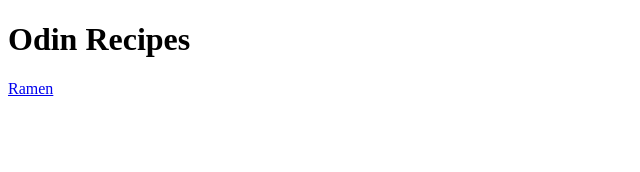
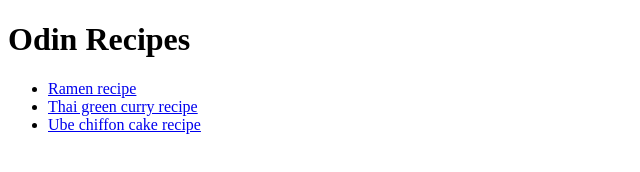
Before and after one commit to ssket/odin-recipes, a plain HTML site: page index.html in a window 1280 px wide. Shown: the whole page, without its empty margins (0-640 px from the left). Drawn offline with Linux system fonts and the light colour scheme.

Commit message:
Add links of all recipes

```diff
--- a/index.html
+++ b/index.html
@@ -8,7 +8,11 @@
 </head>
 <body>
     <h1>Odin Recipes</h1>
-    <a href="recipes/ramen.html">Ramen</a>
+        <ul>
+            <li><a href="recipes/ramen.html">Ramen recipe</a></li>
+            <li><a href="recipes/thai-curry.html">Thai green curry recipe</a></li>
+            <li><a href="recipes/ube-cake.html">Ube chiffon cake recipe</a></li>
+        </ul>
 
 </body>
 </html>
```
